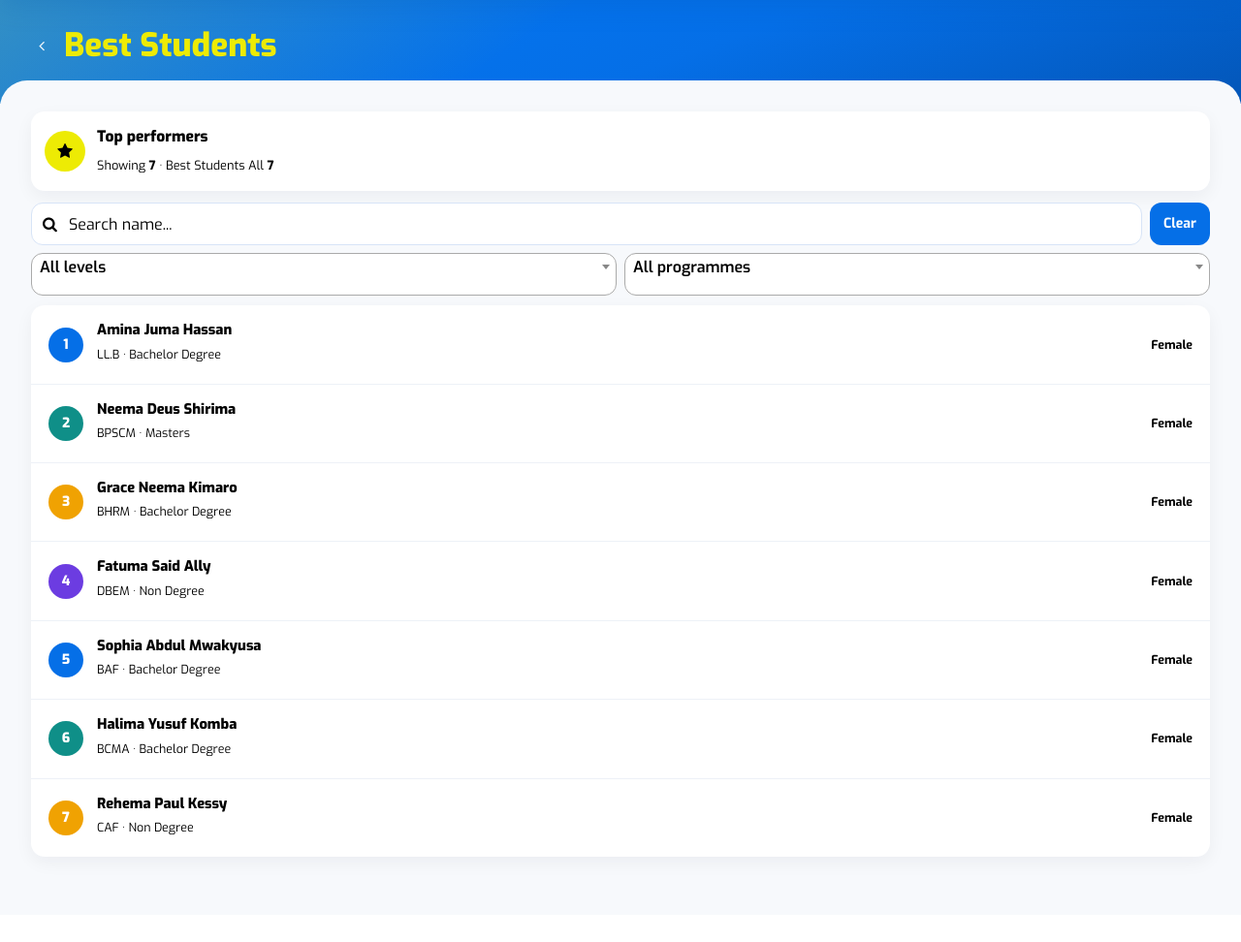
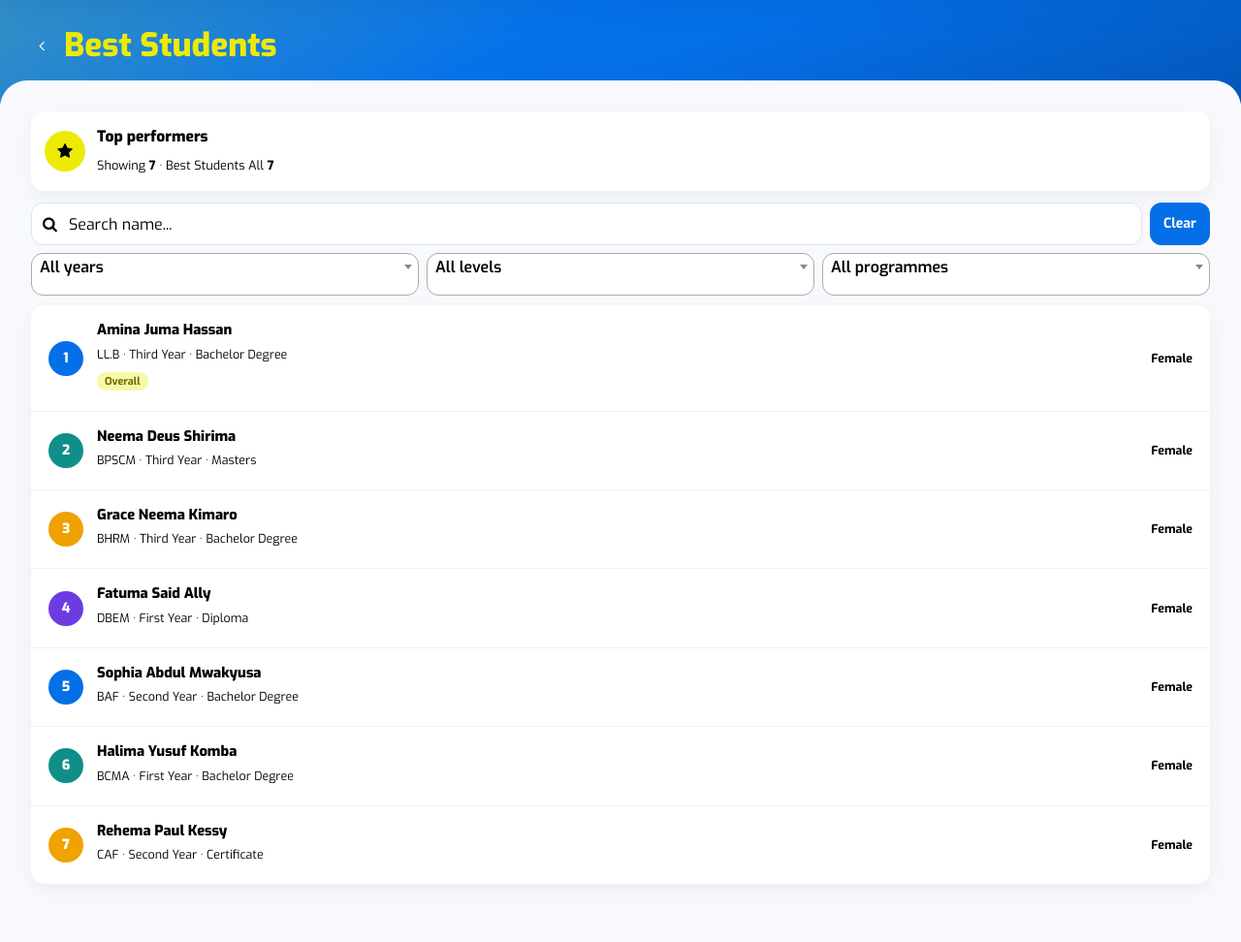
Before and after one commit to AllyProf/mocu_graduants, a Laravel app: page /best-students in a window 1280 px wide. Shown: the part 99-1071 px from the top of the page at 97% size. Before the commit the page ends 992 px from the top, so only its background shows below. Run offline with Laravel 12, Linux system fonts and the light colour scheme; some libraries are stand-ins or nearby versions.

Commit message:
Add Best Students year filter and split Certificate/Diploma levels.
Also tidy the year/level filter row and remove the Live label from the bottom tab bar.

Co-authored-by: Cursor <cursoragent@cursor.com>

```diff
--- a/app/Http/Controllers/Graduation/BestStudentController.php
+++ b/app/Http/Controllers/Graduation/BestStudentController.php
@@ -15,6 +15,7 @@ class BestStudentController extends Controller
             'students' => $students,
             'programmes' => $data->programmes(),
             'studyLevels' => $data->studyLevels(),
+            'yearsOfStudy' => $data->yearsOfStudy(),
         ]);
     }
 }
--- a/app/Services/GraduationData.php
+++ b/app/Services/GraduationData.php
@@ -35,11 +35,21 @@ class GraduationData
     public function studyLevels(): Collection
     {
         return collect([
-            'Non Degree',
+            'Certificate',
+            'Diploma',
             'Bachelor Degree',
             'Postgraduate Diploma',
             'Masters',
             'PhD',
+        ]);
+    }
+
+    public function yearsOfStudy(): Collection
+    {
+        return collect([
+            'First Year',
+            'Second Year',
+            'Third Year',
         ]);
     }
 
@@ -76,7 +86,16 @@ class GraduationData
     {
         return $this->graduands()
             ->where('is_best_student', true)
-            ->sortByDesc('gpa')
+            ->sort(function ($a, $b) {
+                $aOverall = ($a->best_award ?? '') === 'overall' ? 0 : 1;
+                $bOverall = ($b->best_award ?? '') === 'overall' ? 0 : 1;
+
+                if ($aOverall !== $bOverall) {
+                    return $aOverall <=> $bOverall;
+                }
+
+                return ((float) ($b->gpa ?? 0)) <=> ((float) ($a->gpa ?? 0));
+            })
             ->values();
     }
 
--- a/public/SmartGradu_App/assets/css/mocu-brand.css
+++ b/public/SmartGradu_App/assets/css/mocu-brand.css
@@ -1629,8 +1629,26 @@ body.sg-body,
 	gap: 8px;
 }
 
+.sg-list-filters.sg-list-filters-3 {
+	grid-template-columns: repeat(2, minmax(0, 1fr));
+}
+
+.sg-list-filters.sg-list-filters-3 > :nth-child(3) {
+	grid-column: 1 / -1;
+}
+
 .sg-list-filters:has(> :only-child) {
 	grid-template-columns: 1fr;
+}
+
+@media (min-width: 576px) {
+	.sg-list-filters.sg-list-filters-3 {
+		grid-template-columns: repeat(3, minmax(0, 1fr));
+	}
+
+	.sg-list-filters.sg-list-filters-3 > :nth-child(3) {
+		grid-column: auto;
+	}
 }
 
 .sg-list-filters > .sg-sheet-field,
@@ -2701,10 +2719,6 @@ body.sg-body,
 		color: var(--sg-black);
 	}
 
-	.sg-tabbar-center span:last-child {
-		margin-top: 24px;
-	}
-
 	/* Bottom sheet picker */
 	.sg-sheet[hidden] {
 		display: none !important;
@@ -3265,6 +3279,10 @@ body.sg-body,
 		grid-template-columns: repeat(2, minmax(0, 1fr));
 	}
 
+	.sg-list-filters.sg-list-filters-3 {
+		grid-template-columns: repeat(3, minmax(0, 1fr));
+	}
+
 	.sg-list-tools-desktop-row {
 		display: flex;
 		align-items: center;
--- a/public/SmartGradu_App/assets/js/sg-filters.js
+++ b/public/SmartGradu_App/assets/js/sg-filters.js
@@ -7,6 +7,7 @@
 
 	function getMatchedRows(root) {
 		var q = normalize(root.querySelector("[data-filter-q]") && root.querySelector("[data-filter-q]").value);
+		var year = normalize(root.querySelector("[data-filter-year]") && root.querySelector("[data-filter-year]").value);
 		var level = normalize(root.querySelector("[data-filter-level]") && root.querySelector("[data-filter-level]").value);
 		var programme = normalize(root.querySelector("[data-filter-programme]") && root.querySelector("[data-filter-programme]").value);
 		var type = normalize(root.querySelector("[data-filter-type]") && root.querySelector("[data-filter-type]").value);
@@ -14,16 +15,24 @@
 
 		root.querySelectorAll("[data-filter-item]").forEach(function (row) {
 			var hay = normalize(row.getAttribute("data-search"));
+			var rowYear = normalize(row.getAttribute("data-year"));
 			var rowLevel = normalize(row.getAttribute("data-level"));
 			var rowProgramme = normalize(row.getAttribute("data-programme"));
 			var rowType = normalize(row.getAttribute("data-type"));
+			var rowAward = normalize(row.getAttribute("data-award"));
 
 			var matchQ = !q || hay.indexOf(q) !== -1;
+			var matchYear = !year || rowYear === year;
 			var matchLevel = !level || rowLevel === level;
-			var matchProgramme = !programme || rowProgramme === programme;
+			// Overall best stays visible for Third Year even when a programme is selected,
+			// unless a different year is filtered.
+			var matchProgramme =
+				!programme ||
+				rowProgramme === programme ||
+				(rowAward === "overall" && (!year || year === "third year"));
 			var matchType = !type || rowType === type;
 
-			if (matchQ && matchLevel && matchProgramme && matchType) {
+			if (matchQ && matchYear && matchLevel && matchProgramme && matchType) {
 				matched.push(row);
 			}
 		});
@@ -124,7 +133,7 @@
 			el.value = "";
 		});
 
-		root.querySelectorAll("[data-filter-level], [data-filter-programme], [data-filter-type]").forEach(function (el) {
+		root.querySelectorAll("[data-filter-year], [data-filter-level], [data-filter-programme], [data-filter-type]").forEach(function (el) {
 			el.value = "";
 			if (window.jQuery && jQuery(el).hasClass("select2-hidden-accessible")) {
 				jQuery(el).val(null).trigger("change");
@@ -154,7 +163,7 @@
 				});
 			});
 
-			root.querySelectorAll("[data-filter-level], [data-filter-programme], [data-filter-type]").forEach(function (el) {
+			root.querySelectorAll("[data-filter-year], [data-filter-level], [data-filter-programme], [data-filter-type]").forEach(function (el) {
 				el.addEventListener("change", function () {
 					applyListFilter(root, true);
 				});
--- a/public/SmartGradu_App/assets/js/sg-lang.js
+++ b/public/SmartGradu_App/assets/js/sg-lang.js
@@ -42,9 +42,12 @@
 			clear: "Clear",
 			loadMore: "Load more",
 			allLevels: "All levels",
+			allYears: "All years",
 			allProgrammes: "All programmes",
 			studyLevel: "Study level",
+			yearOfStudy: "Year of study",
 			programme: "Programme",
+			overall: "Overall",
 			allEventTypes: "All event types",
 			availableStream: "Available stream",
 			openYoutube: "Open in YouTube",
@@ -89,9 +92,12 @@
 			clear: "Futa",
 			loadMore: "Pakia zaidi",
 			allLevels: "Ngazi zote",
+			allYears: "Miaka yote",
 			allProgrammes: "Programu zote",
 			studyLevel: "Ngazi ya masomo",
+			yearOfStudy: "Mwaka wa masomo",
 			programme: "Programu",
+			overall: "Bora kwa ujumla",
 			allEventTypes: "Aina zote za matukio",
 			availableStream: "Mtiririko unaopatikana",
 			openYoutube: "Fungua YouTube",
--- a/resources/views/SmartGradu_App/best-students.blade.php
+++ b/resources/views/SmartGradu_App/best-students.blade.php
@@ -36,7 +36,13 @@
 				</div>
 				<button type="button" class="sg-list-clear" data-filter-clear data-i18n="clear">Clear</button>
 			</div>
-			<div class="sg-list-filters">
+			<div class="sg-list-filters sg-list-filters-3">
+				<select id="best_year" class="form-control sg-select2" data-filter-year data-placeholder="All years" data-sheet-title="Year of study" data-i18n-data-placeholder="allYears" data-i18n-sheet-title="yearOfStudy">
+					<option value="">All years</option>
+					@foreach($yearsOfStudy as $year)
+						<option value="{{ $year }}">{{ $year }}</option>
+					@endforeach
+				</select>
 				<select id="best_level" class="form-control sg-select2" data-filter-level data-placeholder="All levels" data-sheet-title="Study level" data-i18n-data-placeholder="allLevels" data-i18n-sheet-title="studyLevel">
 					<option value="">All levels</option>
 					@foreach($studyLevels as $level)
@@ -56,17 +62,26 @@
 
 		<div class="sg-people-list">
 			@foreach($students as $index => $student)
+				@php
+					$isOverall = ($student->best_award ?? '') === 'overall';
+					$year = $student->year_of_study ?? '';
+				@endphp
 				<article
 					class="sg-people-item sg-people-item-plain"
 					data-filter-item
+					data-year="{{ $year }}"
 					data-level="{{ $student->study_level }}"
 					data-programme="{{ $student->programme_short }}"
-					data-search="{{ $student->full_name }} {{ $student->programme }} {{ $student->programme_short }} {{ $student->gender }}"
+					data-award="{{ $student->best_award ?? 'programme' }}"
+					data-search="{{ $student->full_name }} {{ $student->programme }} {{ $student->programme_short }} {{ $student->gender }} {{ $year }}"
 				>
 					<span class="sg-people-rank" data-row-num>{{ $index + 1 }}</span>
 					<div class="sg-people-info">
 						<strong class="sg-people-name">{{ $student->full_name }}</strong>
-						<span class="sg-people-meta">{{ $student->programme_short }} · {{ $student->study_level }}</span>
+						<span class="sg-people-meta">{{ $student->programme_short }} · {{ $year }} · {{ $student->study_level }}</span>
+						@if($isOverall)
+							<span class="sg-people-award" data-i18n="overall">Overall</span>
+						@endif
 					</div>
 					<span class="sg-people-gender">{{ $student->gender }}</span>
 				</article>
--- a/resources/views/SmartGradu_App/layouts/app.blade.php
+++ b/resources/views/SmartGradu_App/layouts/app.blade.php
@@ -19,7 +19,7 @@
 	<link rel="stylesheet" href="{{ asset('SmartGradu_App/assets/css/fonts.css') }}">
 	<link rel="stylesheet" href="{{ asset('SmartGradu_App/assets/css/menu.css?v=20') }}">
 	<link rel="stylesheet" href="{{ asset('SmartGradu_App/assets/css/style.css?v=20') }}">
-	<link rel="stylesheet" href="{{ asset('SmartGradu_App/assets/css/mocu-brand.css?v=127') }}">
+	<link rel="stylesheet" href="{{ asset('SmartGradu_App/assets/css/mocu-brand.css?v=139') }}">
 	<link rel="stylesheet" href="{{ asset('SmartGradu_App/assets/css/responsive.css') }}">
 	<link href="https://cdn.jsdelivr.net/npm/select2@4.1.0-rc.0/dist/css/select2.min.css" rel="stylesheet">
 	@stack('styles')
@@ -49,9 +49,9 @@
 	<script src="{{ asset('SmartGradu_App/assets/js/scrolltopcontrol.js') }}"></script>
 	<script src="{{ asset('SmartGradu_App/assets/js/scripts.js?v=5') }}"></script>
 	<script src="{{ asset('SmartGradu_App/assets/js/countdown.js?v=2') }}"></script>
-	<script src="{{ asset('SmartGradu_App/assets/js/sg-filters.js?v=12') }}"></script>
+	<script src="{{ asset('SmartGradu_App/assets/js/sg-filters.js?v=13') }}"></script>
 	<script src="{{ asset('SmartGradu_App/assets/js/sg-sheet.js?v=2') }}"></script>
-	<script src="{{ asset('SmartGradu_App/assets/js/sg-lang.js?v=8') }}"></script>
+	<script src="{{ asset('SmartGradu_App/assets/js/sg-lang.js?v=9') }}"></script>
 	@stack('scripts')
 </body>
 
--- a/resources/views/SmartGradu_App/partials/tabbar.blade.php
+++ b/resources/views/SmartGradu_App/partials/tabbar.blade.php
@@ -11,7 +11,6 @@
 		<span class="sg-tabbar-fab">
 			<i class="fa fa-video-camera" aria-hidden="true"></i>
 		</span>
-		<span data-i18n="liveShort">Live</span>
 	</a>
 	<a href="{{ route('venues') }}" class="sg-tabbar-item {{ request()->routeIs('venues') ? 'is-active' : '' }}">
 		<i class="fa fa-map-marker" aria-hidden="true"></i>
```
Also changed, not shown: storage/app/graduation/graduands.json.
